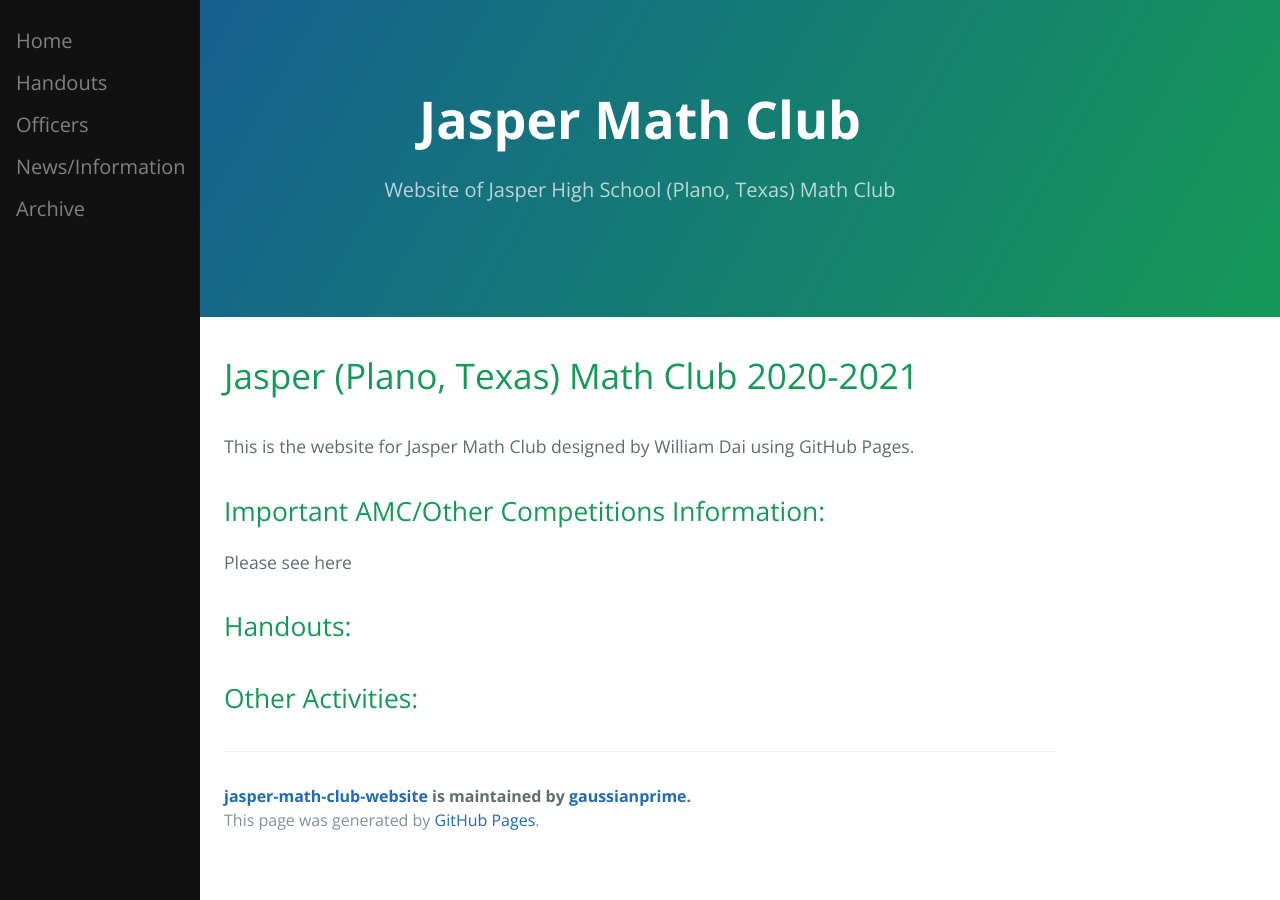
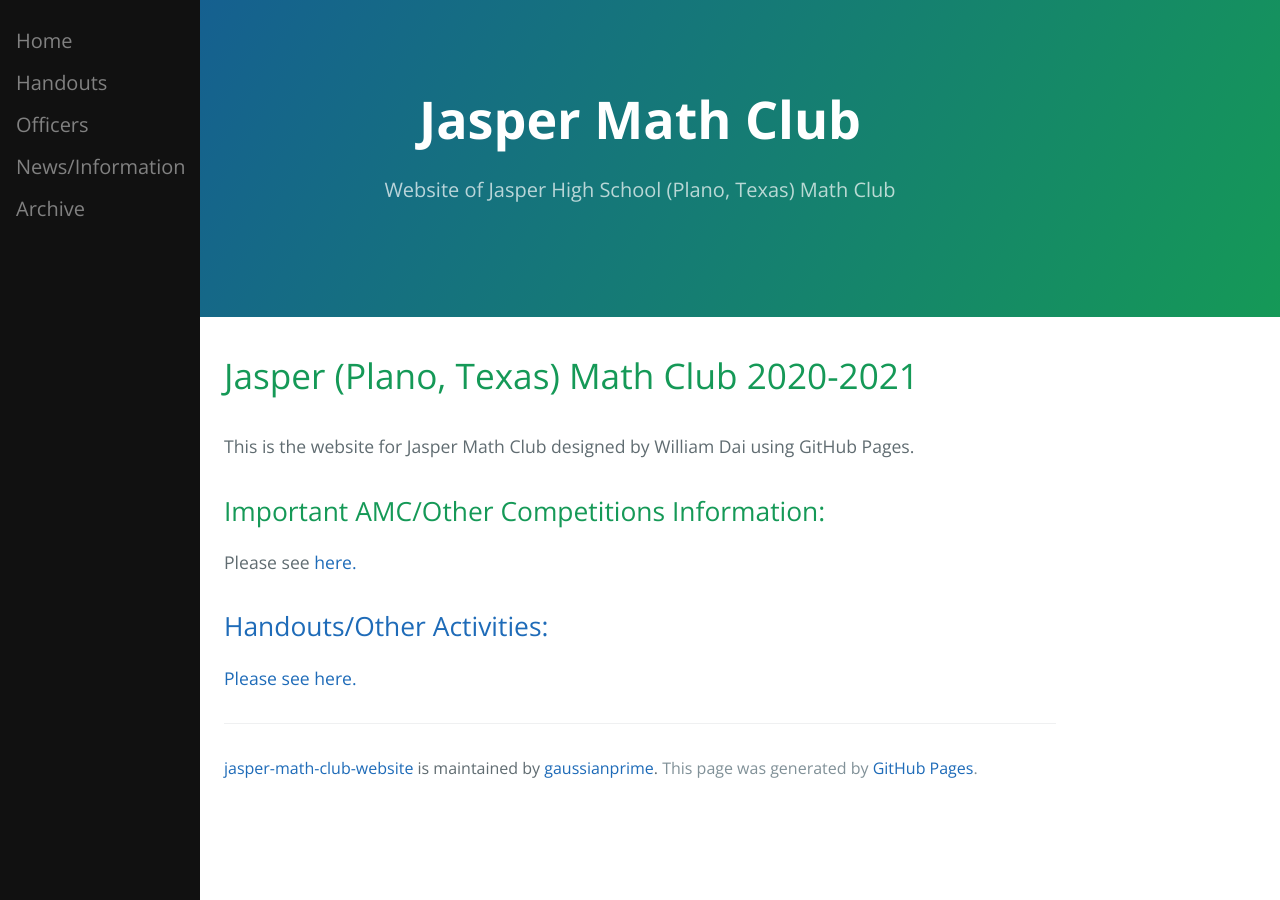
Before and after one commit to gaussianprime/jasper-math-club-website, a Jekyll site: the page built from index.html, in a window 1280 px wide. Built offline with Jekyll 4.4.1, drawn with Linux system fonts in a browser that asks for light colours.

Commit message:
Fixed sidebar on mobile and finished index

```diff
--- a/_sass/jekyll-theme-cayman.scss
+++ b/_sass/jekyll-theme-cayman.scss
@@ -165,6 +165,24 @@
   padding-right: 8px;
 }
 
+/* On screens that are less than 700px wide, make the sidebar into a topbar */
+@media screen and (max-width: 700px) {
+  .sidebar {
+    width: 100%;
+    height: auto;
+    position: relative;
+  }
+  .sidebar a {float: left;}
+  div.content {margin-left: 0;}
+}
+
+/* On screens that are less than 400px, display the bar vertically, instead of horizontally */
+@media screen and (max-width: 400px) {
+  .sidebar a {
+    text-align: center;
+    float: none;
+  }
+}
 
 .page-header {
   color: $header-heading-color;
--- a/index.html
+++ b/index.html
@@ -8,9 +8,8 @@
 <div class="body">
 	<p>This is the website for Jasper Math Club designed by William Dai using GitHub Pages.<p>
 	<h2>Important AMC/Other Competitions Information:</h2>
-	<p>Please see here
-	<h2>Handouts: </h2>
-	<h2>Other Activities: </h2>
-
+	<p>Please see <a href = "/jasper-math-club-website/news.html">here<a/href>.
+	<h2>Handouts/Other Activities: </h2>
+	<p>Please see <a href = "/jasper-math-club-website/handouts.html">here<a/href>.
 
 </div>
```
